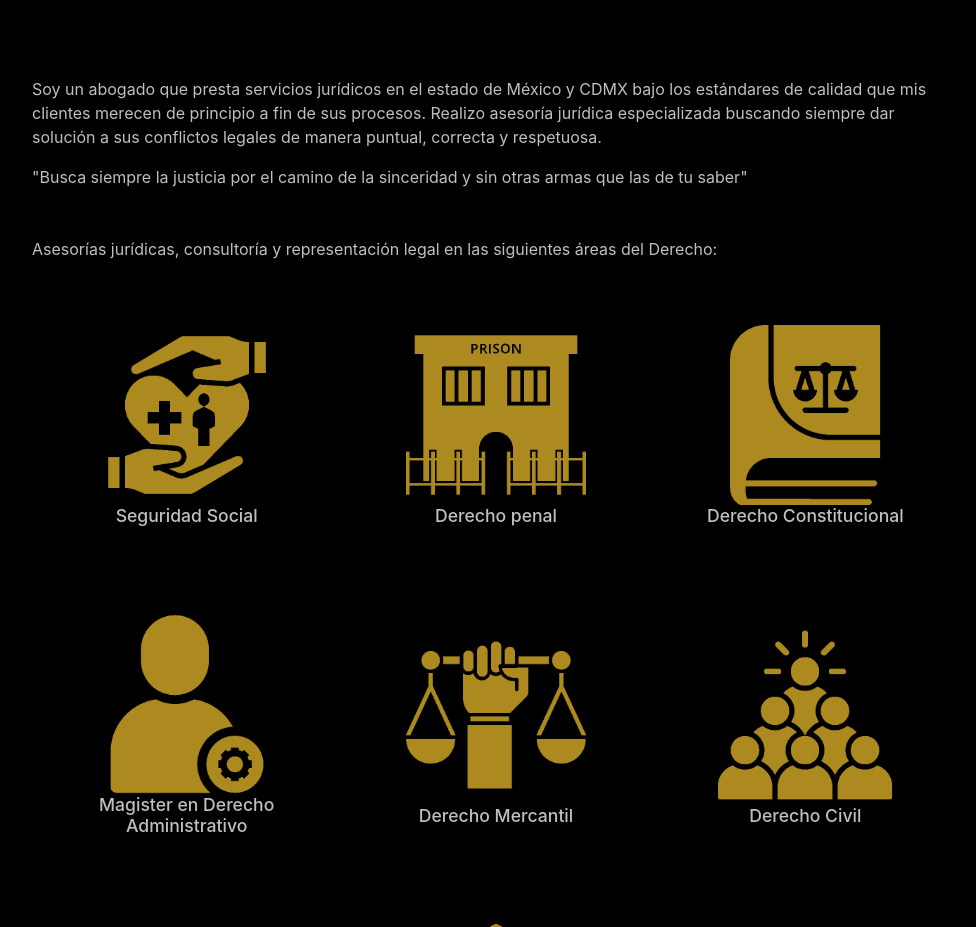
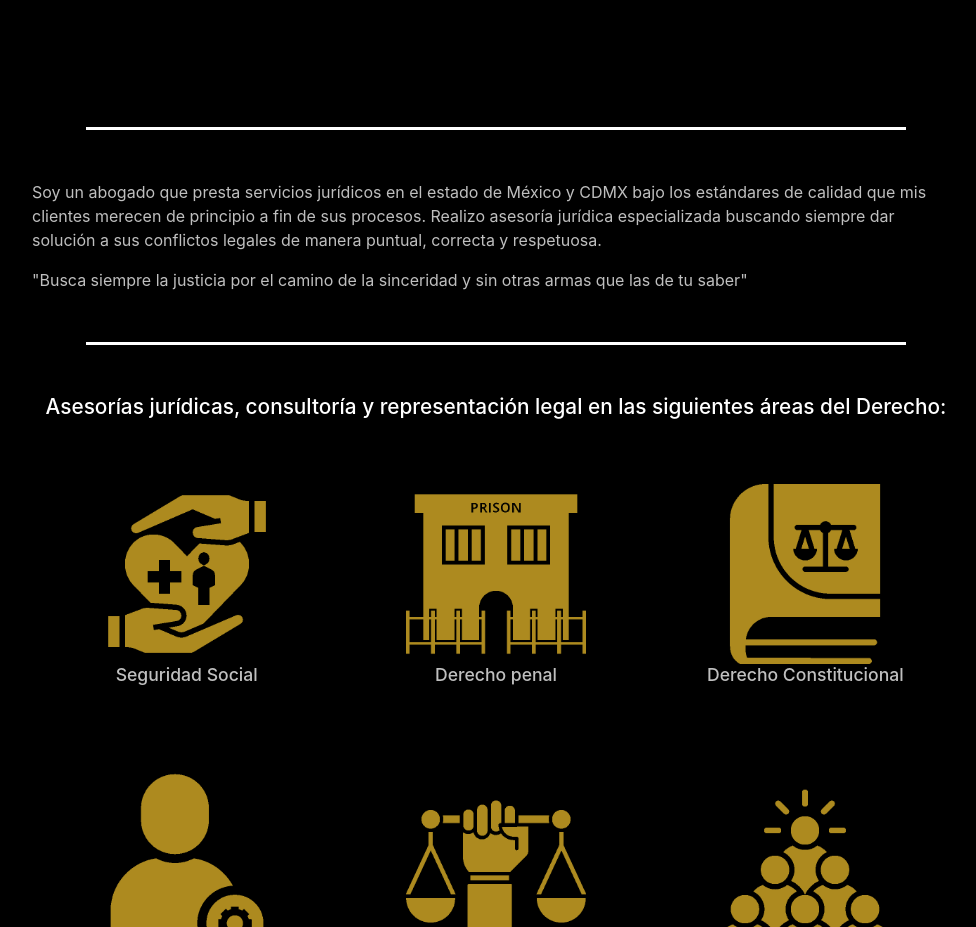
Before and after one commit to laloehm/Abogado, a plain HTML site: page index.html in a window 1280 px wide. Shown: the part 1100-2027 px from the top of the page, without its empty margins (144-1120 px from the left). Drawn offline with nearby package versions, Linux system fonts and the light colour scheme.

```diff
--- a/css/style.css
+++ b/css/style.css
@@ -51,6 +51,20 @@ a:hover {
 h1 {
     font-size: 1.5rem;
     color: #bfbfbf;
+}
+
+span {
+    display: block;
+    width: 80%;
+    height: 3px;
+    background: #fff;
+    margin: 50px auto;
+}
+
+.servicios h2 {
+    font-size: 1.3rem;
+    text-align: center;
+    color: #fff;
 }
 
 .servicios .col-5 {
--- a/index.html
+++ b/index.html
@@ -26,7 +26,7 @@
                     <h1 class="text-center">Asesorias Juridicas, Consultoria y respresentación legal en todas las ramas.
                     </h1>
                 </div>
-                <div class="row contact py-5 p-lg-5 mt-lg-5">
+                <div class="row contact pt-5 p-lg-5 mt-lg-5">
                     <div class="col-4">
                         <a href="tel:5539340000"><img src="images/telefono.png" class="img-fluid icon" alt=""></a>
                         <a href="tel:5539340000" class="">Llamar</a>
@@ -56,6 +56,7 @@
                     </div>
                 </div>
             </div>
+            <span></span>
             <div class="slogan px-3 px-lg-5">
                 <p>Soy un abogado que presta servicios jurídicos en el estado de México y CDMX bajo los estándares de
                     calidad que mis clientes merecen de principio a fin de sus procesos. Realizo asesoría jurídica
@@ -64,8 +65,9 @@
 
                 <p>"Busca siempre la justicia por el camino de la sinceridad y sin otras armas que las de tu saber"</p>
             </div>
+            <span></span>
             <div class="servicios px-3 px-lg-5 my-5">
-                <p>Asesorías jurídicas, consultoría y representación legal en las siguientes áreas del Derecho:</p>
+                <h2>Asesorías jurídicas, consultoría y representación legal en las siguientes áreas del Derecho:</h2>
                 <div class="row justify-content-around mt-4">
                     <div class="col-5 col-md-4">
                         <img src="images/Seguridad-social.png" class="img-fluid" alt="">
```
